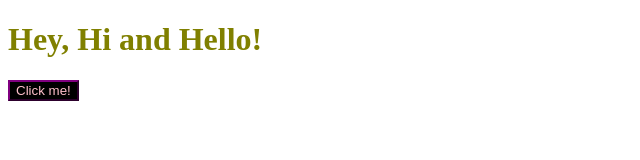
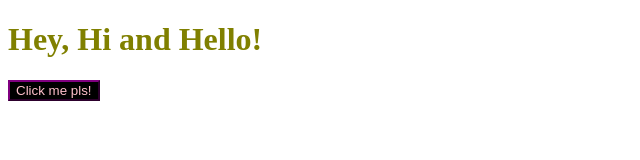
Before and after one commit to psnoya/exam_project2, a website: page src/index.html in a window 1280 px wide. Shown: the full height of the page, 0-640 px from the left. Drawn offline with Linux system fonts and the light colour scheme.

Commit message:
test change

```diff
--- a/src/index.html
+++ b/src/index.html
@@ -11,7 +11,7 @@
      <body>
        <h1>Hey, Hi and Hello!</h1>
        <p>
-       <button id="quote" id="quote">Click me!</button>
+       <button id="quote" id="quote">Click me pls!</button>
        </p>
        <script src="./assets/js/app.js"></script>
        <div id="message"></div>
```
